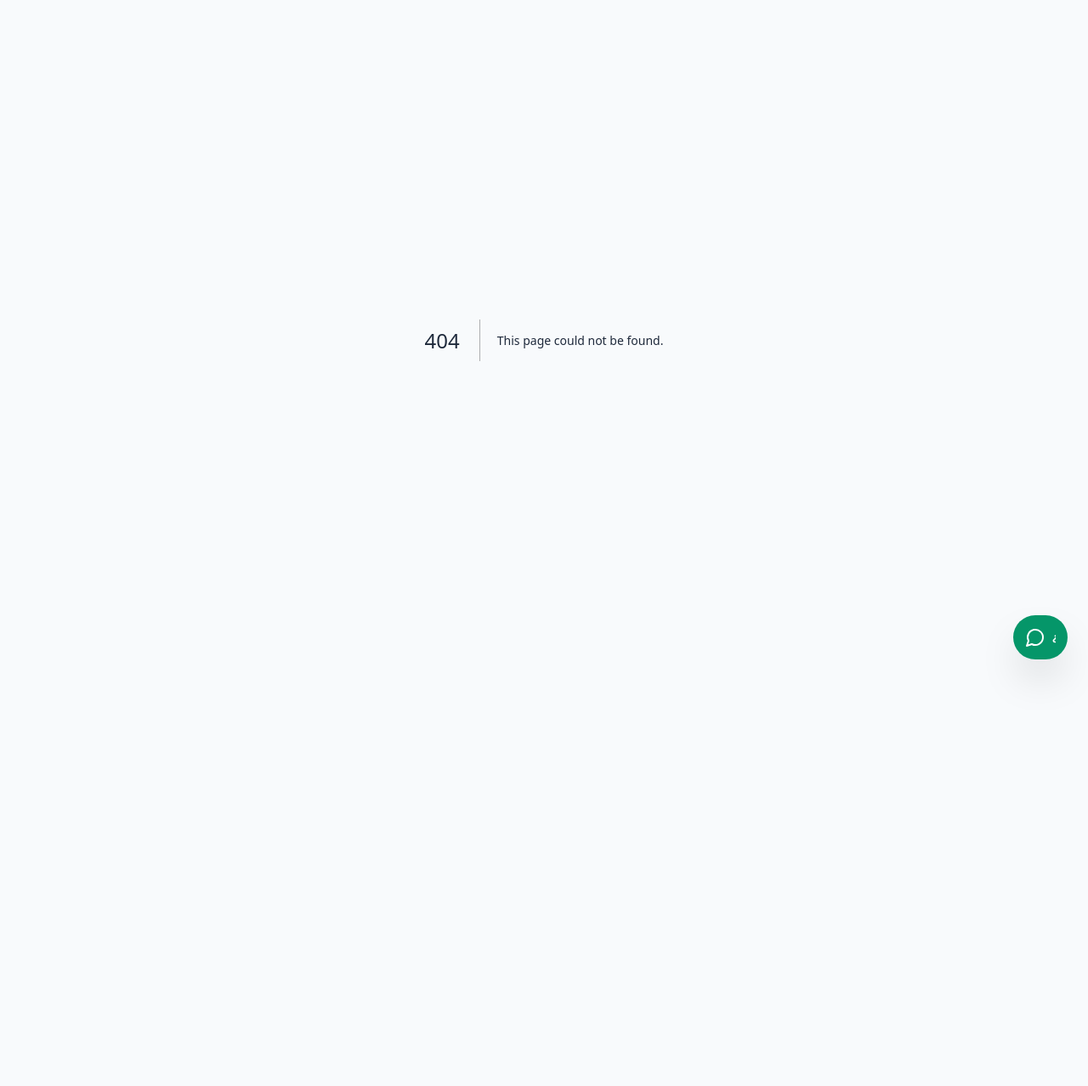
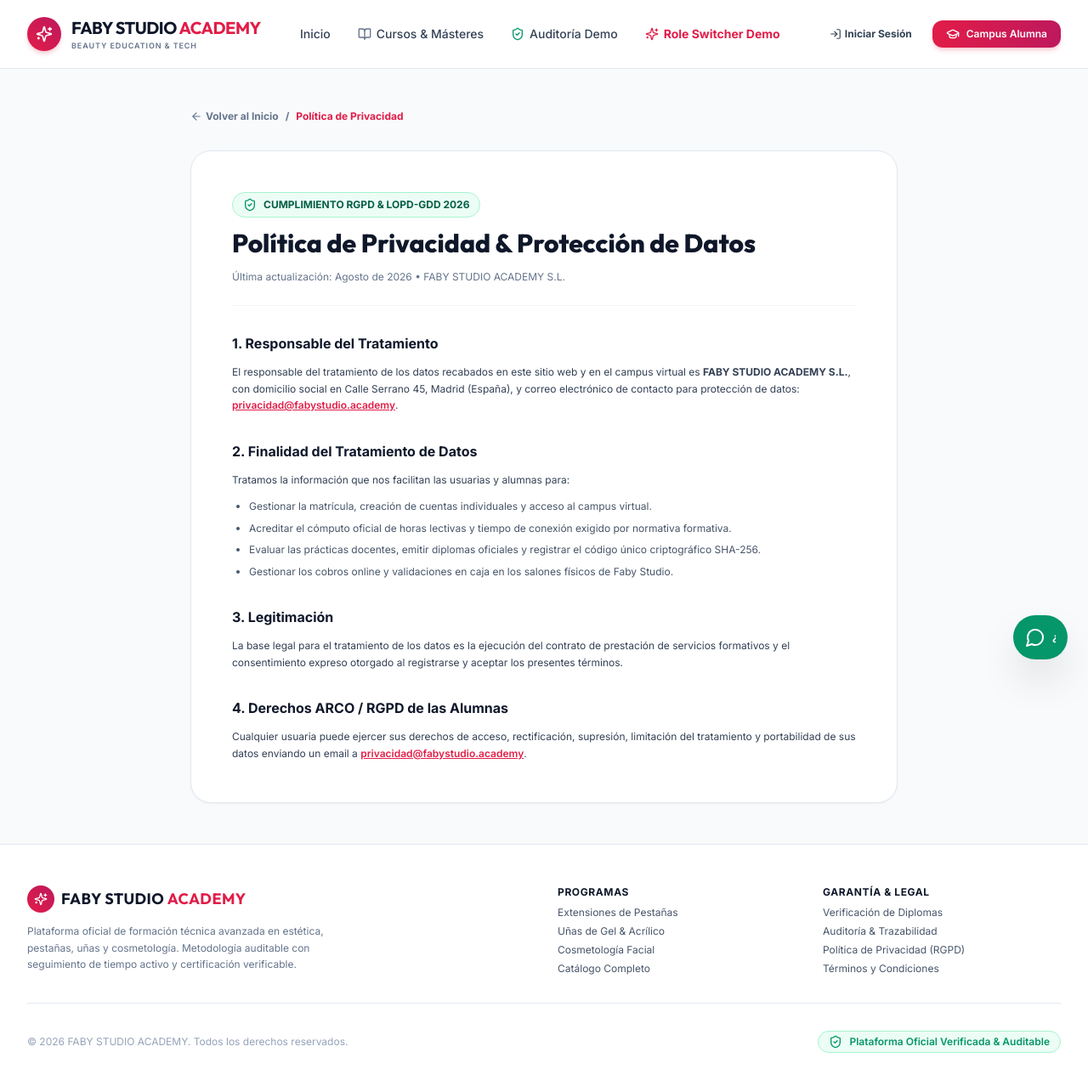
Before and after one commit to gerenciamktgroup-spec/faby-studio-academy, a Next.js app: page /privacidad in a window 1280 px wide. Before the commit this address had no page. Shown: the top 1278 px of the page at 85% size. Before the commit the page ends 800 px from the top, so only its background shows below. Built offline with nearby package versions, Linux system fonts and the light colour scheme.

Commit message:
fix: resolve broken image in courses grid, add privacy and terms pages, full fullstack audit completed

```diff
--- a/src/app/(public)/cursos/extensiones-de-pestanas/page.tsx
+++ b/src/app/(public)/cursos/extensiones-de-pestanas/page.tsx
@@ -198,7 +198,7 @@
             <div className="lg:col-span-5">
               <div className="bg-white p-4 rounded-3xl border border-slate-200 shadow-xl space-y-3">
                 <img
-                  src="https://images.unsplash.com/photo-1583001809873-a1284a5da677?q=80&w=800&auto=format&fit=crop"
+                  src="https://images.unsplash.com/photo-1522337360788-8b13dee7a37e?q=80&w=800&auto=format&fit=crop"
                   alt="Curso Extensiones de Pestañas"
                   className="w-full h-72 object-cover rounded-2xl"
                 />
--- a/src/app/(public)/cursos/page.tsx
+++ b/src/app/(public)/cursos/page.tsx
@@ -25,7 +25,7 @@
       hours: 50,
       rating: 4.85,
       students: 320,
-      image: 'https://images.unsplash.com/photo-1583001809873-a1284a5da677?q=80&w=800&auto=format&fit=crop',
+      image: 'https://images.unsplash.com/photo-1522337360788-8b13dee7a37e?q=80&w=800&auto=format&fit=crop',
       description: 'Técnica pelo a pelo, creación de abanicos 2D-6D y diseño personalizado según la mirada.',
       price: '380€',
       href: '/cursos/extensiones-de-pestanas',
--- a/src/app/(public)/page.tsx
+++ b/src/app/(public)/page.tsx
@@ -198,8 +198,8 @@
             {/* Course 2 */}
             <div className="bg-white rounded-2xl overflow-hidden border border-slate-200 shadow-xs hover:shadow-md transition-shadow">
               <img
-                src="https://images.unsplash.com/photo-1583001809873-a1284a5da677?q=80&w=800&auto=format&fit=crop"
-                alt="Pestañas"
+                src="https://images.unsplash.com/photo-1522337360788-8b13dee7a37e?q=80&w=800&auto=format&fit=crop"
+                alt="Especialización en Pestañas"
                 className="w-full h-48 object-cover"
               />
               <div className="p-6 space-y-4">
--- /dev/null
+++ b/src/app/(public)/privacidad/page.tsx
@@ -0,0 +1,74 @@
+'use client';
+
+import React from 'react';
+import Link from 'next/link';
+import { PublicHeader } from '@/components/layout/PublicHeader';
+import { PublicFooter } from '@/components/layout/PublicFooter';
+import { ShieldCheck, Lock, CheckCircle2, ArrowLeft } from 'lucide-react';
+
+export default function PrivacidadPage() {
+  return (
+    <div className="min-h-screen bg-slate-50 text-slate-800 flex flex-col">
+      <PublicHeader />
+
+      <main className="flex-1 max-w-4xl mx-auto px-4 sm:px-6 lg:px-8 py-12 w-full space-y-8">
+        <div className="flex items-center space-x-2 text-xs font-bold text-slate-500">
+          <Link href="/" className="hover:text-slate-900 flex items-center">
+            <ArrowLeft className="w-3.5 h-3.5 mr-1" /> Volver al Inicio
+          </Link>
+          <span>/</span>
+          <span className="text-rose-600">Política de Privacidad</span>
+        </div>
+
+        <div className="bg-white p-8 sm:p-12 rounded-3xl border border-slate-200 shadow-sm space-y-8 text-xs text-slate-700 leading-relaxed">
+          <div className="space-y-3 border-b border-slate-100 pb-6">
+            <div className="inline-flex items-center space-x-2 bg-emerald-50 border border-emerald-200 px-3 py-1 rounded-full text-emerald-800 font-bold">
+              <ShieldCheck className="w-4 h-4 text-emerald-600" />
+              <span>CUMPLIMIENTO RGPD & LOPD-GDD 2026</span>
+            </div>
+            <h1 className="text-3xl font-extrabold font-display text-slate-900">
+              Política de Privacidad & Protección de Datos
+            </h1>
+            <p className="text-slate-500">
+              Última actualización: Agosto de 2026 • FABY STUDIO ACADEMY S.L.
+            </p>
+          </div>
+
+          <section className="space-y-3">
+            <h2 className="text-base font-bold text-slate-900">1. Responsable del Tratamiento</h2>
+            <p>
+              El responsable del tratamiento de los datos recabados en este sitio web y en el campus virtual es <strong>FABY STUDIO ACADEMY S.L.</strong>, con domicilio social en Calle Serrano 45, Madrid (España), y correo electrónico de contacto para protección de datos: <a href="mailto:privacidad@fabystudio.academy" className="text-rose-600 font-semibold underline">privacidad@fabystudio.academy</a>.
+            </p>
+          </section>
+
+          <section className="space-y-3">
+            <h2 className="text-base font-bold text-slate-900">2. Finalidad del Tratamiento de Datos</h2>
+            <p>Tratamos la información que nos facilitan las usuarias y alumnas para:</p>
+            <ul className="list-disc pl-5 space-y-1.5 text-slate-600">
+              <li>Gestionar la matrícula, creación de cuentas individuales y acceso al campus virtual.</li>
+              <li>Acreditar el cómputo oficial de horas lectivas y tiempo de conexión exigido por normativa formativa.</li>
+              <li>Evaluar las prácticas docentes, emitir diplomas oficiales y registrar el código único criptográfico SHA-256.</li>
+              <li>Gestionar los cobros online y validaciones en caja en los salones físicos de Faby Studio.</li>
+            </ul>
+          </section>
+
+          <section className="space-y-3">
+            <h2 className="text-base font-bold text-slate-900">3. Legitimación</h2>
+            <p>
+              La base legal para el tratamiento de los datos es la ejecución del contrato de prestación de servicios formativos y el consentimiento expreso otorgado al registrarse y aceptar los presentes términos.
+            </p>
+          </section>
+
+          <section className="space-y-3">
+            <h2 className="text-base font-bold text-slate-900">4. Derechos ARCO / RGPD de las Alumnas</h2>
+            <p>
+              Cualquier usuaria puede ejercer sus derechos de acceso, rectificación, supresión, limitación del tratamiento y portabilidad de sus datos enviando un email a <a href="mailto:privacidad@fabystudio.academy" className="text-rose-600 font-semibold underline">privacidad@fabystudio.academy</a>.
+            </p>
+          </section>
+        </div>
+      </main>
+
+      <PublicFooter />
+    </div>
+  );
+}
--- /dev/null
+++ b/src/app/(public)/terminos/page.tsx
@@ -0,0 +1,70 @@
+'use client';
+
+import React from 'react';
+import Link from 'next/link';
+import { PublicHeader } from '@/components/layout/PublicHeader';
+import { PublicFooter } from '@/components/layout/PublicFooter';
+import { FileText, Award, ArrowLeft, CheckCircle2 } from 'lucide-react';
+
+export default function TerminosPage() {
+  return (
+    <div className="min-h-screen bg-slate-50 text-slate-800 flex flex-col">
+      <PublicHeader />
+
+      <main className="flex-1 max-w-4xl mx-auto px-4 sm:px-6 lg:px-8 py-12 w-full space-y-8">
+        <div className="flex items-center space-x-2 text-xs font-bold text-slate-500">
+          <Link href="/" className="hover:text-slate-900 flex items-center">
+            <ArrowLeft className="w-3.5 h-3.5 mr-1" /> Volver al Inicio
+          </Link>
+          <span>/</span>
+          <span className="text-rose-600">Términos y Condiciones</span>
+        </div>
+
+        <div className="bg-white p-8 sm:p-12 rounded-3xl border border-slate-200 shadow-sm space-y-8 text-xs text-slate-700 leading-relaxed">
+          <div className="space-y-3 border-b border-slate-100 pb-6">
+            <div className="inline-flex items-center space-x-2 bg-rose-50 border border-rose-200 px-3 py-1 rounded-full text-rose-800 font-bold">
+              <FileText className="w-4 h-4 text-rose-600" />
+              <span>CONDICIONES GENERALES DE CONTRATACIÓN</span>
+            </div>
+            <h1 className="text-3xl font-extrabold font-display text-slate-900">
+              Términos y Condiciones de Uso
+            </h1>
+            <p className="text-slate-500">
+              Vigentes a partir de Agosto de 2026 • FABY STUDIO ACADEMY S.L.
+            </p>
+          </div>
+
+          <section className="space-y-3">
+            <h2 className="text-base font-bold text-slate-900">1. Objeto y Titularidad</h2>
+            <p>
+              Los presentes Términos y Condiciones regulan la matrícula, acceso a la plataforma LMS y contenidos formativos proporcionados por <strong>FABY STUDIO ACADEMY</strong> a través de sus canales digitales y salones físicos en España.
+            </p>
+          </section>
+
+          <section className="space-y-3">
+            <h2 className="text-base font-bold text-slate-900">2. Acceso y Uso del Campus Virtual</h2>
+            <p>
+              El acceso al campus es personal e intransferible. Cada alumna dispone de credenciales individuales y un sistema de control de presencia y tiempo de estudio activo exigido para la homologación y expedición del diploma.
+            </p>
+          </section>
+
+          <section className="space-y-3">
+            <h2 className="text-base font-bold text-slate-900">3. Modalidades de Pago y Financiación</h2>
+            <p>
+              Los pagos pueden realizarse en un pago único con tarjeta o Bizum, financiados en 3 cuotas con Klarna o mediante reserva previa con abono en efectivo en caja en los salones de Madrid o Barcelona.
+            </p>
+          </section>
+
+          <section className="space-y-3">
+            <h2 className="text-base font-bold text-slate-900">4. Expedición de Certificados & Diplomas</h2>
+            <p>
+              Para obtener el Diploma Oficial con firma SHA-256 es obligatorio haber completado al menos el 80% de las horas lectivas activas y haber superado la evaluación teórica y la rúbrica práctica con un mínimo de 70/100 puntos.
+            </p>
+          </section>
+        </div>
+      </main>
+
+      <PublicFooter />
+    </div>
+  );
+}
--- a/src/app/layout.tsx
+++ b/src/app/layout.tsx
@@ -17,7 +17,7 @@
     type: 'website',
     images: [
       {
-        url: 'https://images.unsplash.com/photo-1583001809873-a1284a5da677?q=80&w=1200&auto=format&fit=crop',
+        url: 'https://images.unsplash.com/photo-1522337360788-8b13dee7a37e?q=80&w=1200&auto=format&fit=crop',
         width: 1200,
         height: 630,
         alt: 'FABY STUDIO ACADEMY Master Classes',
--- a/src/app/profesor/evaluar-practica/[id]/page.tsx
+++ b/src/app/profesor/evaluar-practica/[id]/page.tsx
@@ -104,7 +104,7 @@
               <div className="space-y-3">
                 <div className="rounded-xl overflow-hidden border border-slate-200 relative">
                   <img
-                    src="https://images.unsplash.com/photo-1583001809873-a1284a5da677?q=80&w=800&auto=format&fit=crop"
+                    src="https://images.unsplash.com/photo-1522337360788-8b13dee7a37e?q=80&w=800&auto=format&fit=crop"
                     alt="Foto Práctica"
                     className="w-full h-48 object-cover"
                   />
--- a/src/components/layout/PublicFooter.tsx
+++ b/src/components/layout/PublicFooter.tsx
@@ -25,9 +25,9 @@
             <p className="font-bold text-slate-900 uppercase tracking-wider">Programas</p>
             <ul className="space-y-1.5 text-slate-600">
               <li><Link href="/cursos/extensiones-de-pestanas" className="hover:text-fabi-pink transition-colors">Extensiones de Pestañas</Link></li>
-              <li><Link href="/cursos" className="hover:text-fabi-pink transition-colors">Uñas de Gel & Acrílico</Link></li>
-              <li><Link href="/cursos" className="hover:text-fabi-pink transition-colors">Cosmetología Facial</Link></li>
-              <li><Link href="/cursos" className="hover:text-fabi-pink transition-colors">Lash Lifting & Laminado</Link></li>
+              <li><Link href="/cursos/unas-de-gel-y-acrilico" className="hover:text-fabi-pink transition-colors">Uñas de Gel & Acrílico</Link></li>
+              <li><Link href="/cursos/cosmetologia-facial" className="hover:text-fabi-pink transition-colors">Cosmetología Facial</Link></li>
+              <li><Link href="/cursos" className="hover:text-fabi-pink transition-colors">Catálogo Completo</Link></li>
             </ul>
           </div>
 
@@ -36,8 +36,8 @@
             <ul className="space-y-1.5 text-slate-600">
               <li><Link href="/verificar-certificado/CERT-FS-DEMO-9988" className="hover:text-fabi-pink transition-colors">Verificación de Diplomas</Link></li>
               <li><Link href="/auditoria" className="hover:text-fabi-pink transition-colors">Auditoría & Trazabilidad</Link></li>
-              <li><span className="text-slate-400">Política de Privacidad (RGPD)</span></li>
-              <li><span className="text-slate-400">Términos y Condiciones</span></li>
+              <li><Link href="/privacidad" className="hover:text-fabi-pink transition-colors">Política de Privacidad (RGPD)</Link></li>
+              <li><Link href="/terminos" className="hover:text-fabi-pink transition-colors">Términos y Condiciones</Link></li>
             </ul>
           </div>
         </div>
```
